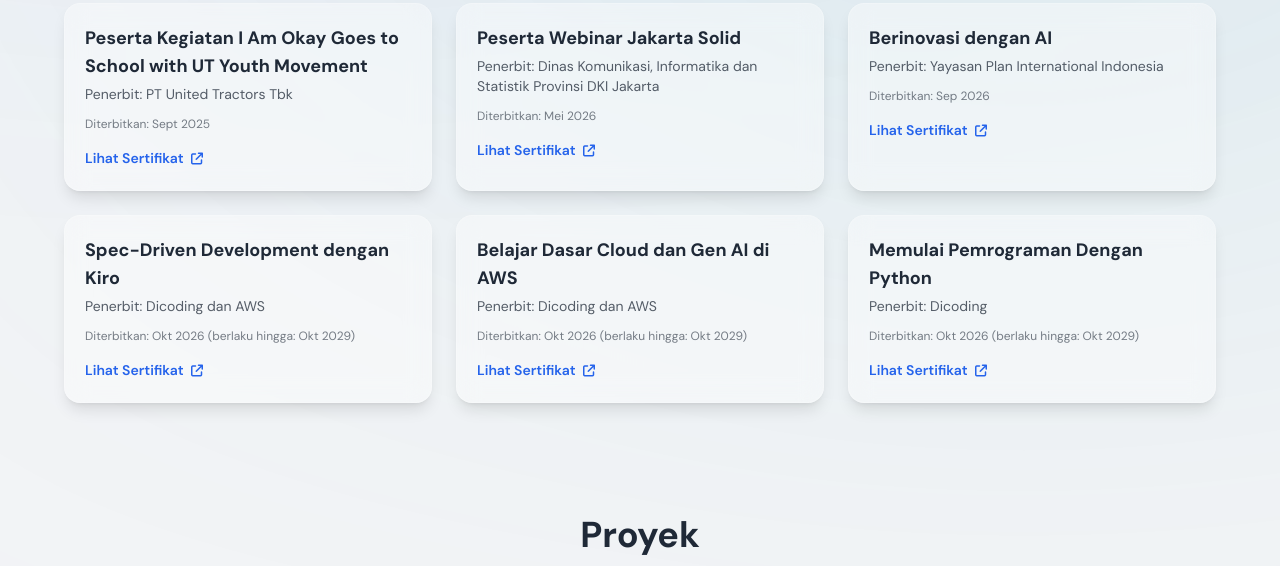
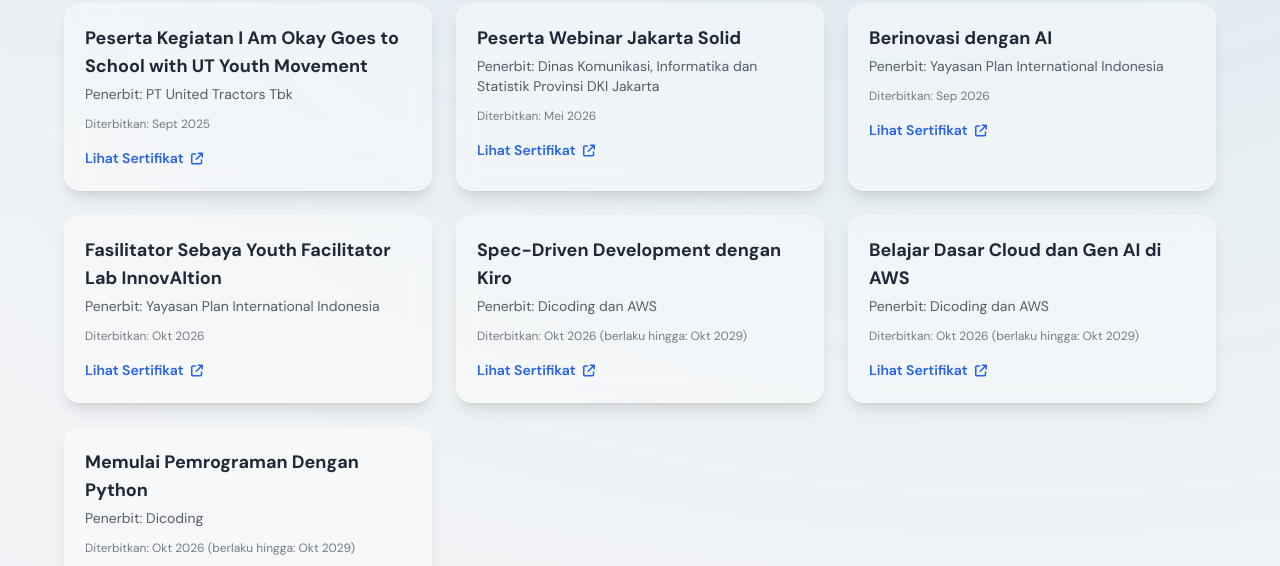
Before and after one commit to kemalsyabaniadama/kemalsyabaniadama.github.io, a plain HTML site: page index.html in a window 1280 px wide. Shown: the part 1333-1899 px from the top of the page. Drawn offline with nearby package versions, Linux system fonts and the light colour scheme.

Commit message:
Update file

```diff
--- a/index.html
+++ b/index.html
@@ -237,6 +237,15 @@
                     <p class="text-sm opacity-75 mb-3">Penerbit: Yayasan Plan International Indonesia</p>
                     <p class="text-xs opacity-60">Diterbitkan: Sep 2026</p>
                     <a href="assets/Completion Berinovasi dengan AI.pdf" target="_blank" class="inline-block mt-4 text-sm font-semibold text-blue-600 dark:text-blue-300 hover:underline">
+                        Lihat Sertifikat <i class="fa-solid fa-arrow-up-right-from-square text-xs ml-1"></i>
+                    </a>
+                </div>
+
+                <div class="bg-white/40 dark:bg-gray-800/40 backdrop-blur-md rounded-2xl p-5 shadow-lg border border-white/20 dark:border-gray-700/30 hover:scale-[1.02] transition-transform duration-300">
+                    <h3 class="text-lg font-bold mb-1">Fasilitator Sebaya Youth Facilitator Lab InnovAItion</h3>
+                    <p class="text-sm opacity-75 mb-3">Penerbit: Yayasan Plan International Indonesia</p>
+                    <p class="text-xs opacity-60">Diterbitkan: Okt 2026</p>
+                    <a href="assets/Peserta Youth Facilitator Lab.pdf" target="_blank" class="inline-block mt-4 text-sm font-semibold text-blue-600 dark:text-blue-300 hover:underline">
                         Lihat Sertifikat <i class="fa-solid fa-arrow-up-right-from-square text-xs ml-1"></i>
                     </a>
                 </div>
```
Also changed, not shown: 1 other file.
